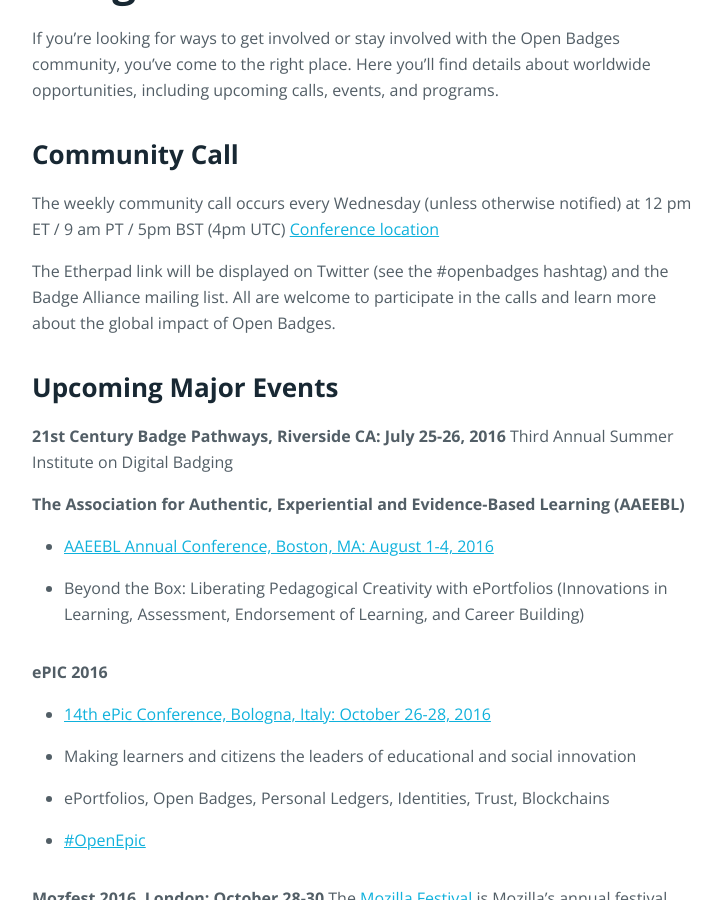
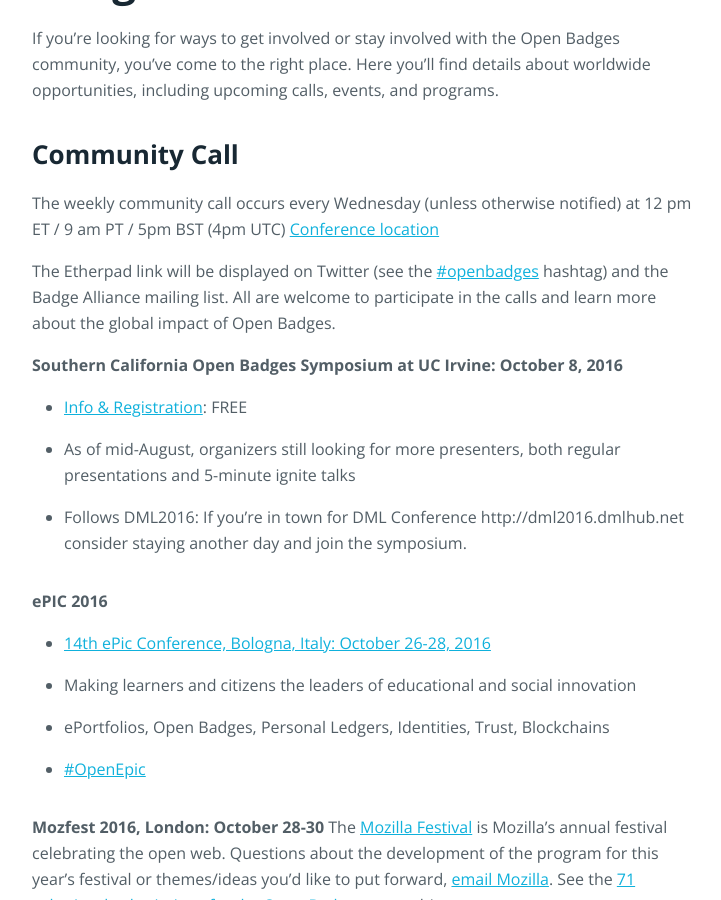
Before and after one commit to mozilla/openbadges.org-static, a Jekyll site: the page built from badge-alliance/events/index.md, in a window 1280 px wide and 900 px high, scrolled down 269 px. Shown: the whole window, without its empty margins (272-993 px from the left). Built offline with Jekyll 4.4.1, drawn with Linux system fonts in a browser that asks for light colours.

Commit message:
add SoCal Open Badges Symposium to events list for fall 2016

```diff
--- a/badge-alliance/events/index.md
+++ b/badge-alliance/events/index.md
@@ -8,16 +8,13 @@
 <h3 class="title title-content">Community Call</h3>
 The weekly community call occurs every Wednesday (unless otherwise notified) at 12 pm ET / 9 am PT / 5pm BST (4pm UTC) [Conference location](https://www.uberconference.com/badgealliance)
 
-The Etherpad link will be displayed on Twitter (see the #openbadges hashtag) and the Badge Alliance mailing list. All are welcome to participate in the calls and learn more about the global impact of Open Badges.
+The Etherpad link will be displayed on Twitter (see the [#openbadges](https://twitter.com/search?q=%23openbadges) hashtag) and the Badge Alliance mailing list. All are welcome to participate in the calls and learn more about the global impact of Open Badges.
 
-<h3 class="title title-content">Upcoming Major Events</h3>
-**21st Century Badge Pathways, Riverside CA: July 25-26, 2016**
-Third Annual Summer Institute on Digital Badging
+**Southern California Open Badges Symposium at UC Irvine: October 8, 2016**
 
-**The Association for Authentic, Experiential and Evidence-Based Learning (AAEEBL)**
-
-* [AAEEBL Annual Conference, Boston, MA: August 1-4, 2016](http://www.aaeebl.org/page/annual_conf_2016)
-* Beyond the Box: Liberating Pedagogical Creativity with ePortfolios (Innovations in Learning, Assessment, Endorsement of Learning, and Career Building)
+* [Info & Registration](http://openbadgessymposium2016.eventbrite.com): FREE
+* As of mid-August, organizers still looking for more presenters, both regular presentations and 5-minute ignite talks
+* Follows DML2016: If you're in town for DML Conference http://dml2016.dmlhub.net consider staying another day and join the symposium.
 
 **ePIC 2016**
 
```
